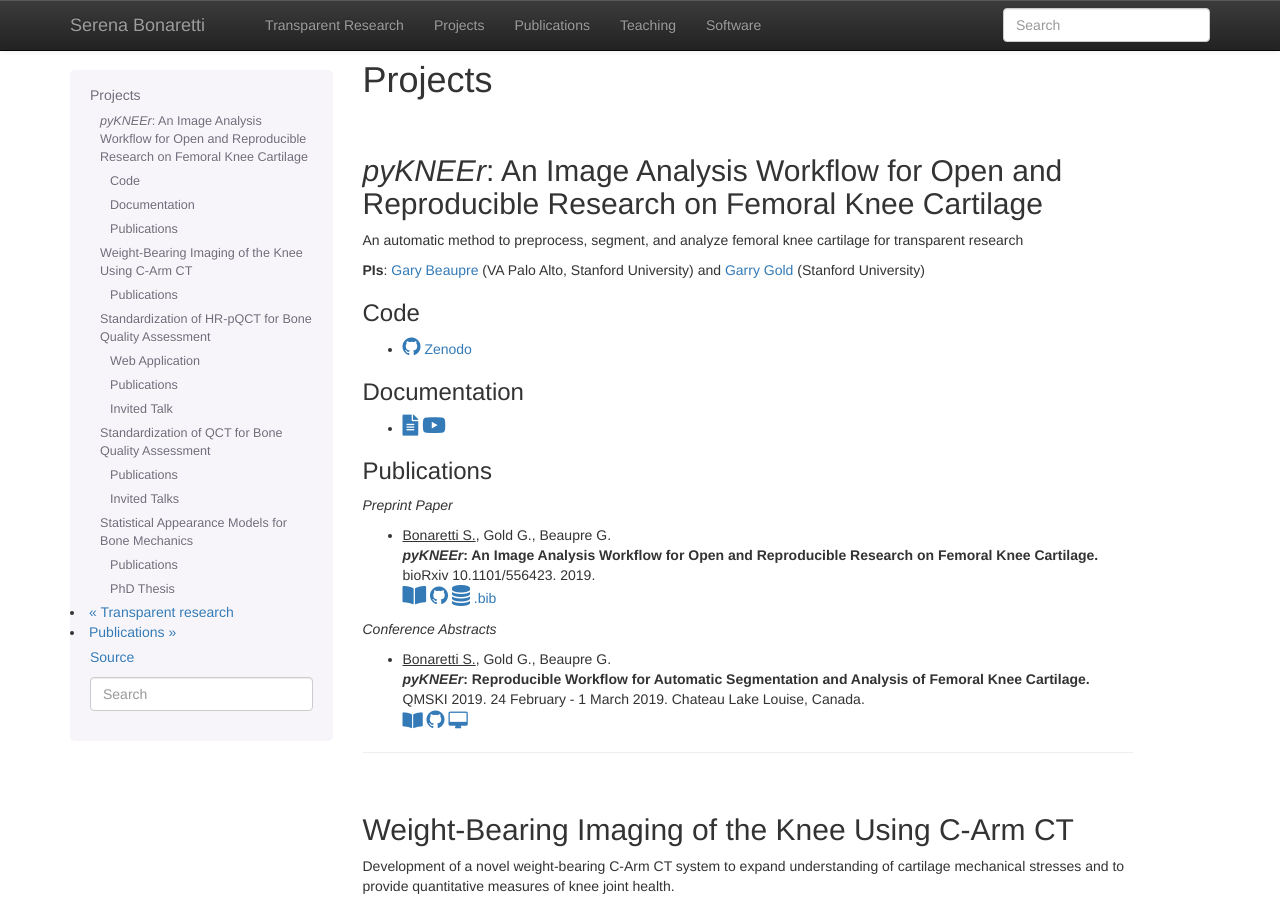
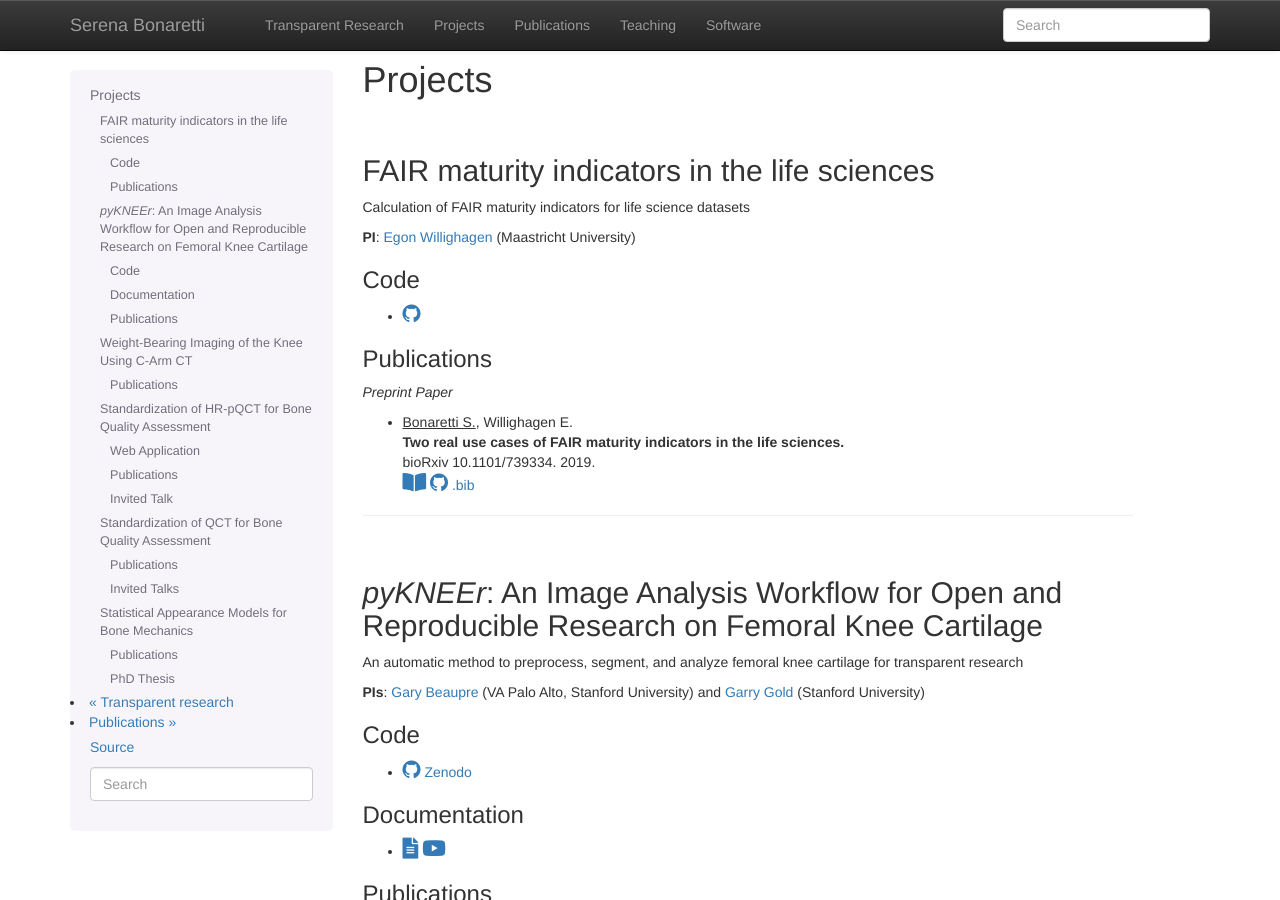
Before and after one commit to sbonaretti/sbonaretti.github.io, a Sphinx documentation site: the page built from source/projects.rst, in a window 1280 px wide and 900 px high. Built offline with Sphinx 7.4.7, drawn with Linux system fonts in a browser that asks for light colours; nearby versions of some CDN libraries; formulas are drawn with MathJax 3.

Commit message:
added UM + ToScA

```diff
--- a/source/projects.rst
+++ b/source/projects.rst
@@ -1,5 +1,48 @@
 Projects
 ================================================================================
+
+|
+
+FAIR maturity indicators in the life sciences
+---------------------------------------------
+
+Calculation of FAIR maturity indicators for life science datasets
+
+.. raw:: html
+
+   <b>PI</b>: <a href="https://orcid.org/0000-0001-7542-0286" target="_blank"> Egon Willighagen </a> (Maastricht University)
+
+
+Code
+++++++++++++++++++++++++++++++++++++++++++++++++++++++++++++++++++++++++++++++++
+
+* .. raw:: html
+
+    <link rel="stylesheet" href="https://cdnjs.cloudflare.com/ajax/libs/font-awesome/4.7.0/css/font-awesome.min.css">
+    <a href="https://github.com/sbonaretti/FAIR_metrics" target="_blank"><i class="fa fa-github" style="font-size:21px;"></i></a>
+
+
+Publications
+++++++++++++++++++++++++++++++++++++++++++++++++++++++++++++++++++++++++++++++++
+
+*Preprint Paper*
+
+* .. raw:: html
+
+    <u>Bonaretti S.</u>, Willighagen E.
+    <br>
+    <b>Two real use cases of FAIR maturity indicators in the life sciences.</b> <br>
+    bioRxiv 10.1101/739334. 2019.
+    <br>
+    <link rel="stylesheet" href="https://use.fontawesome.com/releases/v5.5.0/css/all.css" integrity="sha384-B4dIYHKNBt8Bc12p+WXckhzcICo0wtJAoU8YZTY5qE0Id1GSseTk6S+L3BlXeVIU" crossorigin="anonymous">
+    <a href="https://doi.org/10.1101/739334" target="_blank"><i class="fas fa-book-open" style="font-size:21px;"></i></a>
+    <a href="https://github.com/sbonaretti/FAIR_metrics/tree/master/paper" target="_blank"><i class="fa fa-github" style="font-size:21px;"></i></a>
+    <a href="_attachments/bib/2019_Bonaretti_FAIRmetrics.bib" target="_blank">.bib</i></a>
+    <p style="margin-bottom:0.3cm;"></p>
+
+
+
+""""""""""""""""""""""""""""""""""""""""""""""""""""""""""""""""""""""""""""""""
 
 |
 
@@ -53,7 +96,7 @@ Publications
      <a href="https://doi.org/10.1101/556423" target="_blank"><i class="fas fa-book-open" style="font-size:21px;"></i></a>
      <a href="https://github.com/sbonaretti/pyKNEEr/tree/master/publication" target="_blank"><i class="fa fa-github" style="font-size:21px;"></i></a>
      <a href="https://zenodo.org/record/2530609" target="_blank"><i class="fa fa-database" style="font-size:21px;"></i></a>
-     <a href="_attachments/bib/2019_Bonaretti_pyNEEr.bib" target="_blank">.bib</i></a>
+     <a href="_attachments/bib/2019_Bonaretti_pyKNEEr.bib" target="_blank">.bib</i></a>
      <p style="margin-bottom:0.3cm;"></p>
 
 
```
Also changed, not shown: source/publications.rst (+15 -0 lines), source/transparentResearch.rst (+11 -0 lines).
